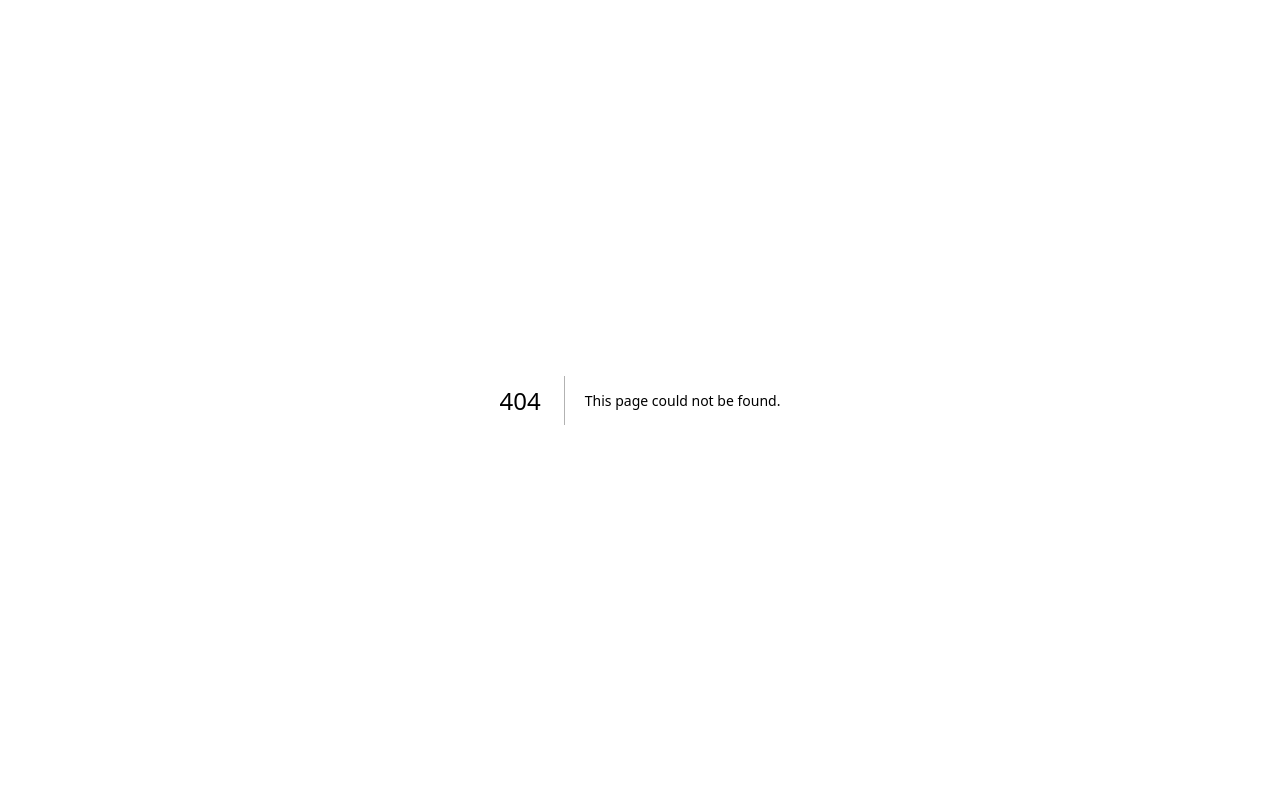
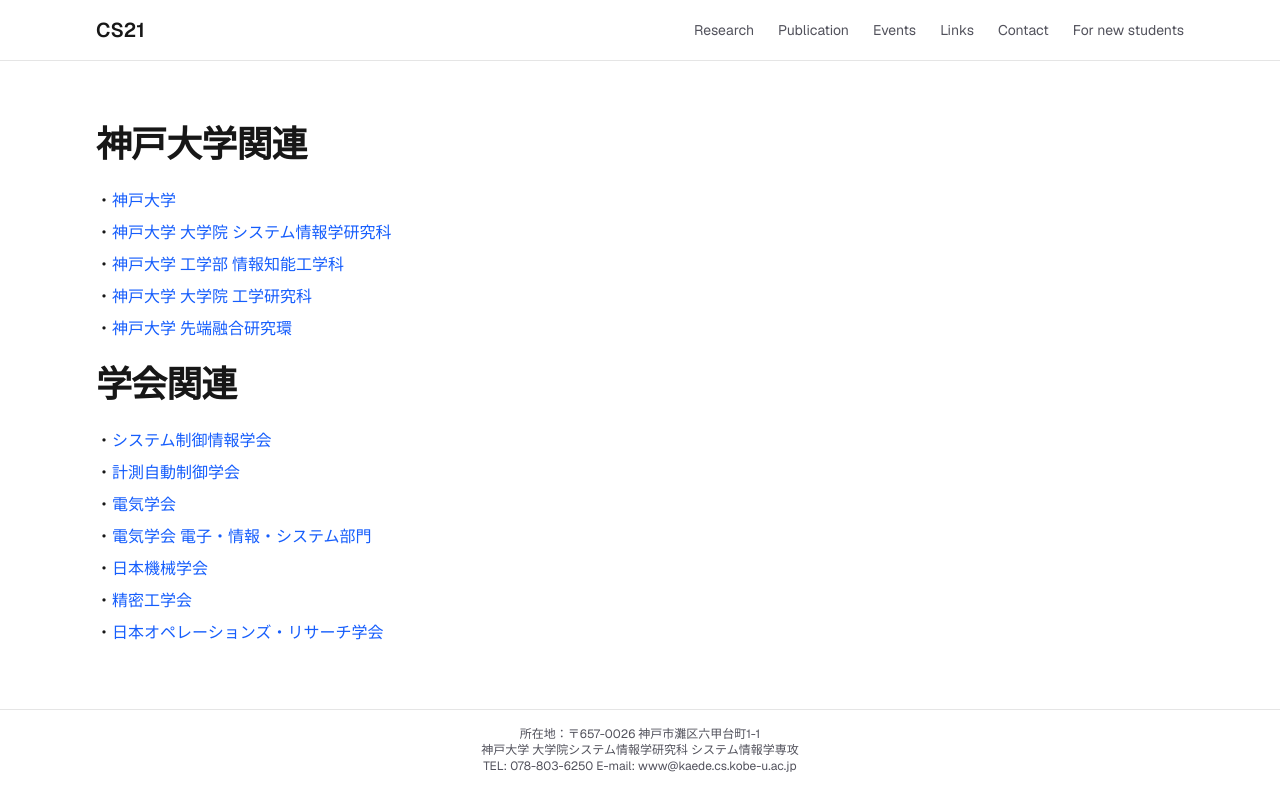
Before and after one commit to new-sato/cs21_homepage, a Next.js app: page /links in a window 1280 px wide. Before the commit this address had no page. Built offline with nearby package versions, Linux system fonts and the light colour scheme.

Commit message:
旧HPのリンクを追加

```diff
--- /dev/null
+++ b/app/links/page.tsx
@@ -0,0 +1,57 @@
+import SiteLayout from "../components/SiteLayout";
+
+export default function LinksPage() {
+  return (
+	<SiteLayout>
+	  <main className="mx-auto w-full max-w-6xl px-4 py-12 sm:px-6 lg:px-8 lg:py-16">
+		<h3 className="text-3xl font-bold tracking-tight sm:text-4xl">
+		  神戸大学関連
+		</h3>
+		<ul className="mt-6 space-y-2">
+			<li>・<a href="https://www.kobe-u.ac.jp/" className="text-blue-600 hover:underline dark:text-blue-400">
+				神戸大学
+			</a></li>
+			<li>・<a href="http://www.csi.kobe-u.ac.jp/index.html" className="text-blue-600 hover:underline dark:text-blue-400">
+				神戸大学 大学院 システム情報学研究科
+			</a></li>
+			<li>・<a href="http://www.csi.kobe-u.ac.jp/cs/site/index.html" className="text-blue-600 hover:underline dark:text-blue-400">
+				神戸大学 工学部 情報知能工学科
+			</a></li>
+			<li>・<a href="http://www.eng.kobe-u.ac.jp/" className="text-blue-600 hover:underline dark:text-blue-400">
+				神戸大学 大学院 工学研究科
+			</a></li>
+			<li>・<a href="http://www.oair.kobe-u.ac.jp/" className="text-blue-600 hover:underline dark:text-blue-400">
+				神戸大学 先端融合研究環
+			</a></li>
+		</ul>
+    <br />
+		<h3 className="text-3xl font-bold tracking-tight sm:text-4xl">
+		  学会関連
+		</h3>
+		<ul className="mt-6 space-y-2">
+			<li>・<a href="http://www.iscie.or.jp/" className="text-blue-600 hover:underline dark:text-blue-400">
+				システム制御情報学会
+			</a></li>
+			<li>・<a href="http://www.sice.jp/" className="text-blue-600 hover:underline dark:text-blue-400">
+				計測自動制御学会
+			</a></li>
+			<li>・<a href="https://www.iee.jp/" className="text-blue-600 hover:underline dark:text-blue-400">
+				電気学会
+			</a></li>
+			<li>・<a href="https://www.iee.jp/eiss/" className="text-blue-600 hover:underline dark:text-blue-400">
+				電気学会 電子・情報・システム部門
+			</a></li>
+			<li>・<a href="http://www.jsme.or.jp/" className="text-blue-600 hover:underline dark:text-blue-400">
+				日本機械学会
+			</a></li>
+			<li>・<a href="http://www.jspe.or.jp/" className="text-blue-600 hover:underline dark:text-blue-400">
+				精密工学会
+			</a></li>
+			<li>・<a href="https://orsj.org/" className="text-blue-600 hover:underline dark:text-blue-400">
+				日本オペレーションズ・リサーチ学会
+			</a></li>
+		</ul>
+	  </main>
+	</SiteLayout>
+  );
+}
```
